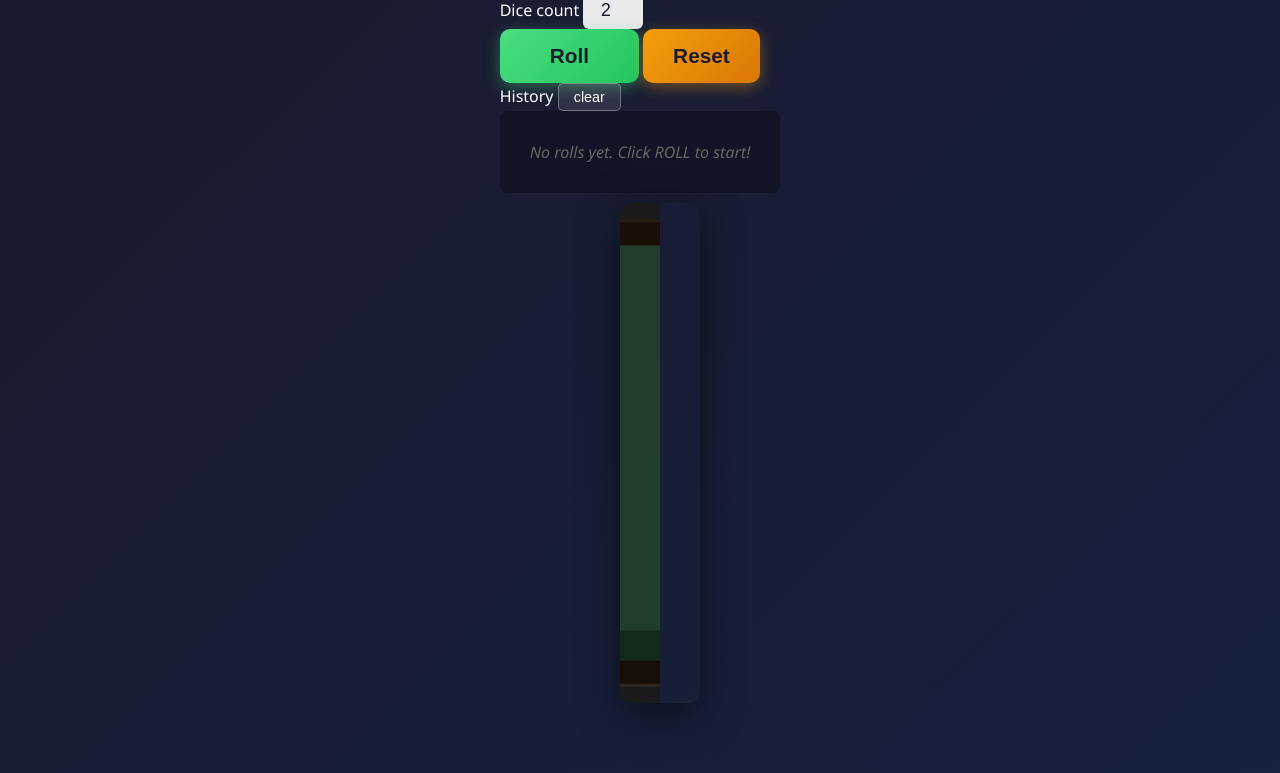
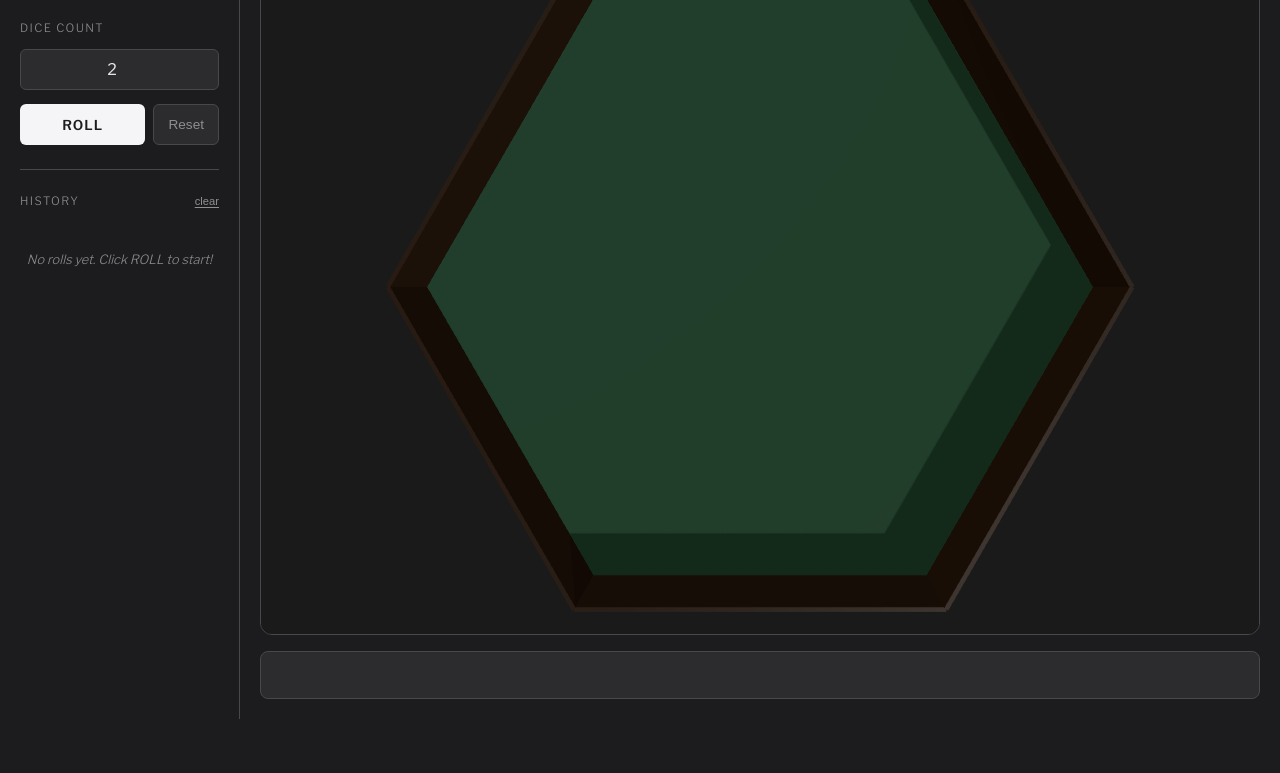
Before and after one commit to caravage/beautifuldice, a plain HTML site: page index.html in a window 1280 px wide. Shown: the part 81-854 px from the top of the page. After the commit the page ends 800 px from the top, so only its background shows below. Drawn offline with nearby package versions, Linux system fonts and the light colour scheme; animation ran at ten frames a second.

Commit message:
Update style.css

```diff
--- a/style.css
+++ b/style.css
@@ -1,263 +1,249 @@
-* {
-    margin: 0;
-    padding: 0;
-    box-sizing: border-box;
+* { margin: 0; padding: 0; box-sizing: border-box; }
+
+:root {
+    --bg: #1c1c1e;
+    --surface: #2c2c2e;
+    --surface-light: #3a3a3c;
+    --border: #48484a;
+    --text: #e5e5e7;
+    --text-dim: #8e8e93;
+    --accent: #f5f5f7;
 }
 
 body {
-    font-family: 'Segoe UI', Tahoma, Geneva, Verdana, sans-serif;
-    background: linear-gradient(135deg, #1a1a2e 0%, #16213e 100%);
-    min-height: 100vh;
+    font-family: 'Libre Franklin', sans-serif;
+    font-weight: 300;
+    background: var(--bg);
+    color: var(--text);
+    height: 100vh;
+    display: flex;
+    overflow: hidden;
+}
+
+/* ============================================
+   SIDEBAR
+   ============================================ */
+
+.sidebar {
+    width: 240px;
+    min-width: 240px;
+    background: var(--bg);
+    border-right: 1px solid var(--border);
     display: flex;
     flex-direction: column;
-    align-items: center;
-    color: #fff;
+    padding: 28px 20px;
+    gap: 24px;
 }
 
-h1 {
-    margin: 20px 0 10px;
-    font-size: 2rem;
-    text-shadow: 2px 2px 4px rgba(0,0,0,0.5);
+.sidebar h1 {
+    font-family: 'Source Serif 4', serif;
+    font-size: 1.15rem;
+    font-weight: 600;
+    color: var(--accent);
+    letter-spacing: 0.02em;
 }
 
-#canvas-container {
-    width: 100%;
-    max-width: 800px;
-    height: 500px;
-    border-radius: 12px;
-    overflow: hidden;
-    box-shadow: 0 10px 40px rgba(0,0,0,0.5);
-    margin: 10px 20px;
+.divider {
+    height: 1px;
+    background: var(--border);
 }
 
-#controls {
+/* ============================================
+   CONTROLS
+   ============================================ */
+
+.controls {
     display: flex;
-    align-items: center;
-    gap: 20px;
-    margin: 20px 0;
-    flex-wrap: wrap;
-    justify-content: center;
+    flex-direction: column;
+    gap: 14px;
 }
 
-.control-group {
-    display: flex;
-    align-items: center;
-    gap: 10px;
-    background: rgba(255,255,255,0.1);
-    padding: 10px 20px;
-    border-radius: 8px;
+.controls label {
+    font-size: 0.72rem;
+    color: var(--text-dim);
+    text-transform: uppercase;
+    letter-spacing: 0.12em;
 }
 
-label {
+.controls input[type="number"] {
+    width: 100%;
+    padding: 10px 12px;
+    background: var(--surface);
+    border: 1px solid var(--border);
+    border-radius: 6px;
+    color: var(--text);
     font-size: 1rem;
+    text-align: center;
+    font-family: 'Libre Franklin', sans-serif;
 }
 
-input[type="number"] {
-    width: 60px;
-    padding: 8px 12px;
-    font-size: 1.1rem;
+.controls input[type="number"]:focus {
+    outline: none;
+    border-color: var(--text-dim);
+}
+
+.btn-row {
+    display: flex;
+    gap: 8px;
+}
+
+.btn-roll {
+    flex: 1;
+    padding: 12px;
+    background: var(--accent);
+    color: var(--bg);
     border: none;
     border-radius: 6px;
-    background: rgba(255,255,255,0.9);
-    color: #1a1a2e;
-    text-align: center;
+    font-family: 'Libre Franklin', sans-serif;
+    font-size: 0.85rem;
+    font-weight: 600;
+    text-transform: uppercase;
+    letter-spacing: 0.08em;
+    cursor: pointer;
+    transition: opacity 0.15s;
 }
 
-input[type="number"]:focus {
-    outline: 2px solid #4ade80;
+.btn-roll:hover { opacity: 0.85; }
+
+.btn-roll:disabled {
+    opacity: 0.3;
+    cursor: not-allowed;
 }
 
-#roll-btn {
-    padding: 15px 50px;
-    font-size: 1.3rem;
-    font-weight: bold;
-    background: linear-gradient(135deg, #4ade80 0%, #22c55e 100%);
-    color: #1a1a2e;
-    border: none;
-    border-radius: 10px;
+.btn-reset {
+    padding: 12px 14px;
+    background: var(--surface);
+    color: var(--text-dim);
+    border: 1px solid var(--border);
+    border-radius: 6px;
+    font-size: 0.85rem;
     cursor: pointer;
-    transition: all 0.2s ease;
-    box-shadow: 0 4px 15px rgba(74, 222, 128, 0.4);
+    transition: all 0.15s;
 }
 
-#roll-btn:hover {
-    transform: translateY(-2px);
-    box-shadow: 0 6px 20px rgba(74, 222, 128, 0.6);
+.btn-reset:hover {
+    color: var(--text);
+    border-color: var(--text-dim);
 }
 
-#roll-btn:active {
-    transform: translateY(0);
-}
+/* ============================================
+   HISTORY
+   ============================================ */
 
-#roll-btn:disabled {
-    background: #666;
-    cursor: not-allowed;
-    box-shadow: none;
-    transform: none;
-}
-
-#reset-btn {
-    padding: 15px 30px;
-    font-size: 1.3rem;
-    font-weight: bold;
-    background: linear-gradient(135deg, #f59e0b 0%, #d97706 100%);
-    color: #1a1a2e;
-    border: none;
-    border-radius: 10px;
-    cursor: pointer;
-    transition: all 0.2s ease;
-    box-shadow: 0 4px 15px rgba(245, 158, 11, 0.4);
-}
-
-#reset-btn:hover {
-    transform: translateY(-2px);
-    box-shadow: 0 6px 20px rgba(245, 158, 11, 0.6);
-}
-
-#reset-btn:active {
-    transform: translateY(0);
-}
-
-#skin-btn {
-    padding: 15px 30px;
-    font-size: 1.3rem;
-    font-weight: bold;
-    background: linear-gradient(135deg, #a78bfa 0%, #7c3aed 100%);
-    color: #fff;
-    border: none;
-    border-radius: 10px;
-    cursor: pointer;
-    transition: all 0.2s ease;
-    box-shadow: 0 4px 15px rgba(124, 58, 237, 0.4);
-}
-
-#skin-btn:hover {
-    transform: translateY(-2px);
-    box-shadow: 0 6px 20px rgba(124, 58, 237, 0.6);
-}
-
-#skin-btn:active {
-    transform: translateY(0);
-}
-
-#skin-label {
-    display: block;
-    font-size: 0.7rem;
-    opacity: 0.8;
-    margin-top: 2px;
-}
-
-#result {
-    font-size: 2.5rem;
-    font-weight: bold;
-    margin: 10px 0;
-    min-height: 50px;
-    color: #4ade80;
-    text-shadow: 0 0 20px rgba(74, 222, 128, 0.5);
-}
-
-#history-container {
-    width: 100%;
-    max-width: 800px;
-    margin: 20px;
-}
-
-#history-header {
+.history-header {
     display: flex;
     justify-content: space-between;
     align-items: center;
-    margin-bottom: 10px;
 }
 
-#history-header h2 {
-    font-size: 1.2rem;
-    color: #aaa;
+.history-title {
+    font-size: 0.72rem;
+    text-transform: uppercase;
+    letter-spacing: 0.12em;
+    color: var(--text-dim);
 }
 
-#clear-history {
-    padding: 5px 15px;
-    font-size: 0.9rem;
-    background: rgba(255,255,255,0.1);
-    color: #fff;
-    border: 1px solid rgba(255,255,255,0.3);
-    border-radius: 5px;
+.history-clear {
+    font-size: 0.7rem;
+    color: var(--text-dim);
+    background: none;
+    border: none;
     cursor: pointer;
-    transition: all 0.2s ease;
+    text-decoration: underline;
+    text-underline-offset: 2px;
 }
 
-#clear-history:hover {
-    background: rgba(255,255,255,0.2);
+.history-clear:hover { color: var(--text); }
+
+.history-list {
+    flex: 1;
+    overflow-y: auto;
+    display: flex;
+    flex-direction: column;
+    gap: 2px;
 }
 
-#history {
-    display: flex;
-    flex-direction: column;
-    gap: 8px;
-    max-height: 200px;
-    overflow-y: auto;
-    padding: 10px;
-    background: rgba(0,0,0,0.3);
-    border-radius: 8px;
-}
-
-.history-entry {
+.history-row {
     display: flex;
     justify-content: space-between;
     align-items: center;
-    padding: 10px 15px;
-    background: rgba(255,255,255,0.05);
-    border-radius: 6px;
-    border-left: 4px solid #4ade80;
+    padding: 7px 10px;
+    border-radius: 4px;
+    font-size: 0.82rem;
+    transition: background 0.1s;
+}
+
+.history-row:hover {
+    background: var(--surface);
 }
 
 .history-dice {
     display: flex;
-    gap: 8px;
-    flex-wrap: wrap;
+    gap: 4px;
+    font-variant-numeric: tabular-nums;
 }
 
-.history-die {
-    width: 30px;
-    height: 30px;
-    background: #fff;
-    color: #1a1a2e;
+.history-pip {
+    width: 24px;
+    height: 24px;
+    border: 1px solid var(--border);
     border-radius: 4px;
     display: flex;
     align-items: center;
     justify-content: center;
-    font-weight: bold;
-    font-size: 0.9rem;
+    font-size: 0.75rem;
+    font-weight: 400;
 }
 
 .history-total {
-    font-size: 1.3rem;
-    font-weight: bold;
-    color: #4ade80;
-}
-
-.history-time {
-    font-size: 0.8rem;
-    color: #888;
-    margin-left: 15px;
-}
-
-#history::-webkit-scrollbar {
-    width: 8px;
-}
-
-#history::-webkit-scrollbar-track {
-    background: rgba(0,0,0,0.2);
-    border-radius: 4px;
-}
-
-#history::-webkit-scrollbar-thumb {
-    background: rgba(255,255,255,0.2);
-    border-radius: 4px;
+    font-weight: 600;
+    color: var(--accent);
+    font-variant-numeric: tabular-nums;
 }
 
 .empty-history {
     text-align: center;
-    color: #666;
-    padding: 20px;
+    color: var(--text-dim);
+    padding: 20px 0;
+    font-size: 0.8rem;
     font-style: italic;
 }
+
+.history-list::-webkit-scrollbar { width: 3px; }
+.history-list::-webkit-scrollbar-track { background: transparent; }
+.history-list::-webkit-scrollbar-thumb { background: var(--border); border-radius: 2px; }
+
+/* ============================================
+   MAIN AREA
+   ============================================ */
+
+.main {
+    flex: 1;
+    display: flex;
+    flex-direction: column;
+    padding: 20px;
+    gap: 16px;
+}
+
+#canvas-container {
+    flex: 1;
+    border-radius: 12px;
+    overflow: hidden;
+    border: 1px solid var(--border);
+}
+
+.result-bar {
+    display: flex;
+    align-items: center;
+    justify-content: center;
+    padding: 12px;
+    background: var(--surface);
+    border-radius: 8px;
+    border: 1px solid var(--border);
+    font-family: 'Source Serif 4', serif;
+    font-size: 1.2rem;
+    font-weight: 600;
+    color: var(--accent);
+    letter-spacing: 0.03em;
+    min-height: 48px;
+}
```
